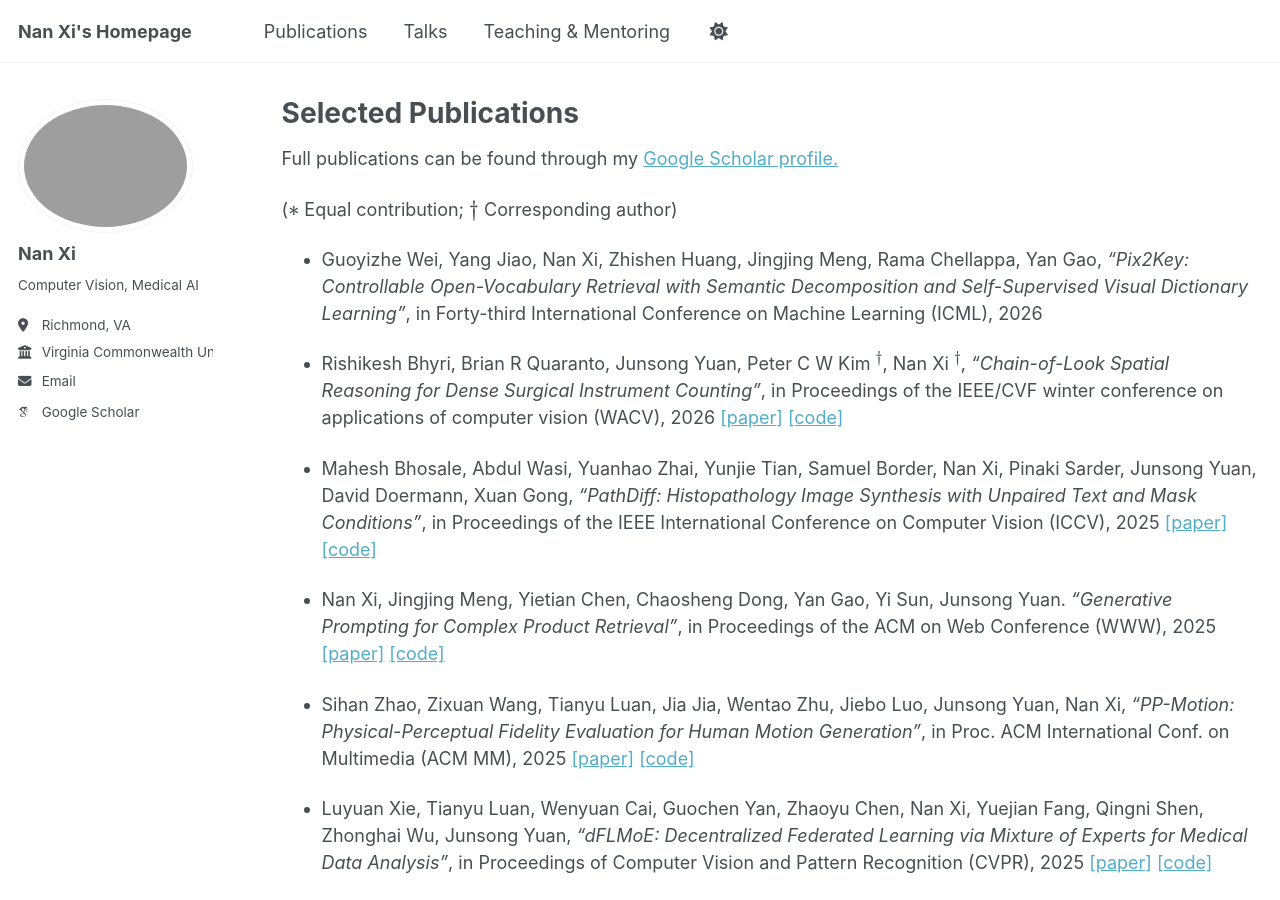
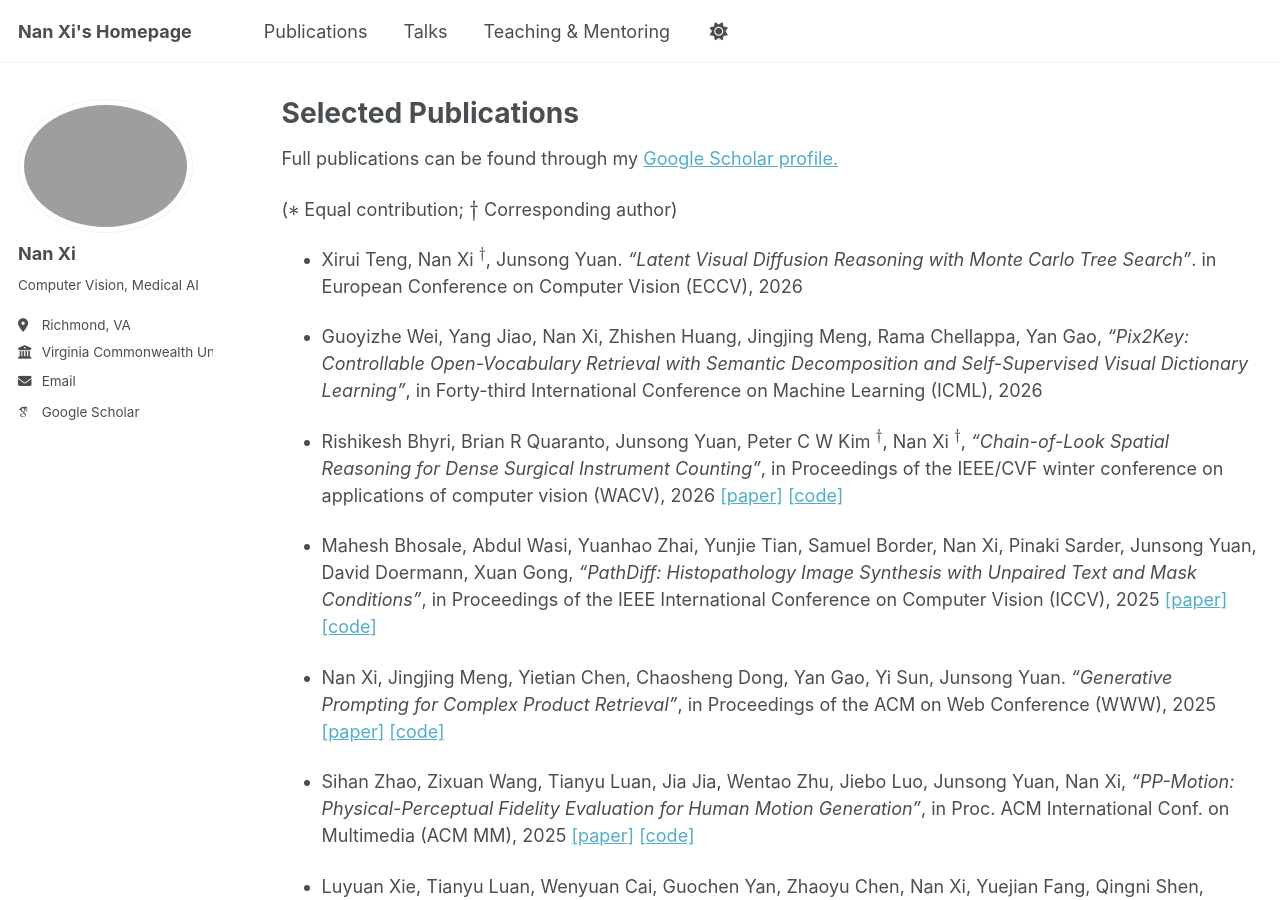
Before and after one commit to southnx/southnx.github.io, a Jekyll site: the page built from _pages/publications.md, in a window 1280 px wide and 900 px high. Built offline with Jekyll 4.4.1, drawn with Linux system fonts in a browser that asks for light colours; some web fonts are replaced; a script that is not in the unit is left out.

Commit message:
Update publications.md

```diff
--- a/_pages/publications.md
+++ b/_pages/publications.md
@@ -8,6 +8,8 @@ author_profile: authors
 Full publications can be found through my [Google Scholar profile.](https://scholar.google.com.hk/citations?user=QLh4qlYAAAAJ&hl=en&oi=ao)
 
 ($$*$$ Equal contribution; $$\dagger$$ Corresponding author)
+
+- Xirui Teng, Nan Xi $$^ \dagger$$,  Junsong Yuan. *“Latent Visual Diffusion Reasoning with Monte Carlo Tree Search”*. in European Conference on Computer Vision (ECCV), 2026
 
 - Guoyizhe Wei, Yang Jiao, Nan Xi, Zhishen Huang, Jingjing Meng, Rama Chellappa, Yan Gao, *"Pix2Key: Controllable Open-Vocabulary Retrieval with Semantic Decomposition and Self-Supervised Visual Dictionary Learning"*, in Forty-third International Conference on Machine Learning (ICML), 2026
 
```
